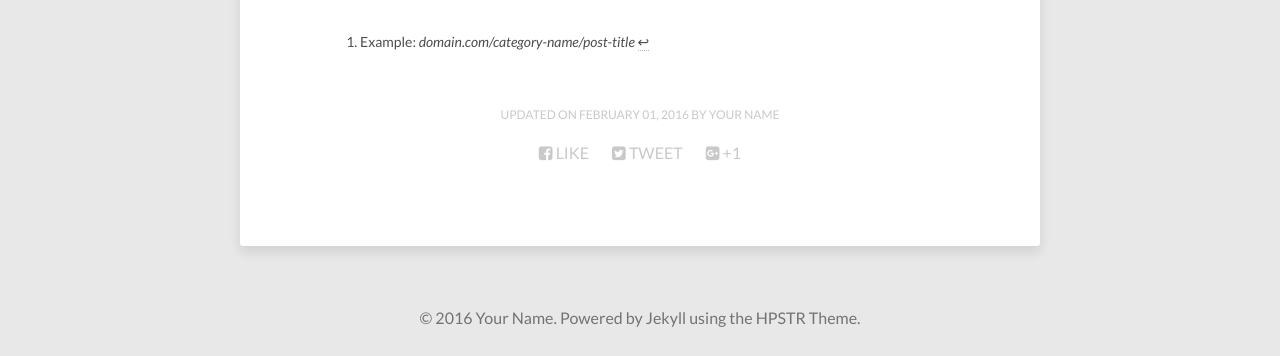
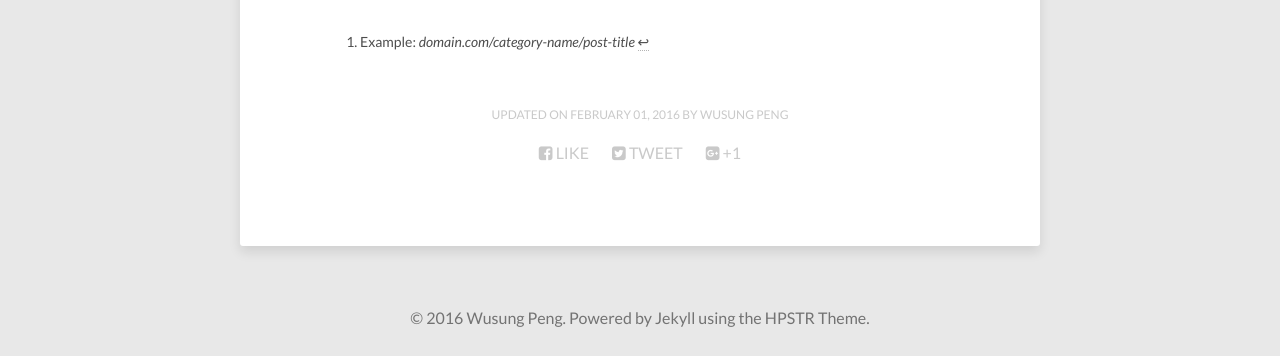
Before and after one commit to wusung/blog, a Jekyll site: the page built from about/index.md, in a window 1280 px wide. Shown: the part 1249-1605 px from the top of the page. Built offline with Jekyll 4.4.1, drawn with Linux system fonts in a browser that asks for light colours; nearby versions of some CDN libraries.

Commit message:
style: change config

```diff
--- a/_config.yml
+++ b/_config.yml
@@ -9,10 +9,10 @@ url:
 
 # Owner/author information
 owner:
-  name:           Your Name
+  name:           Wusung Peng
   avatar:         avatar.jpg
   bio:            "Your bio goes here. It shouldn't be super long but a good sentence or two should suffice."
-  email:          you@email.com
+  email:          twkoci@gmail.com
   # Social networking links used in footer. Update and remove as you like.
   twitter:
   facebook:
```
